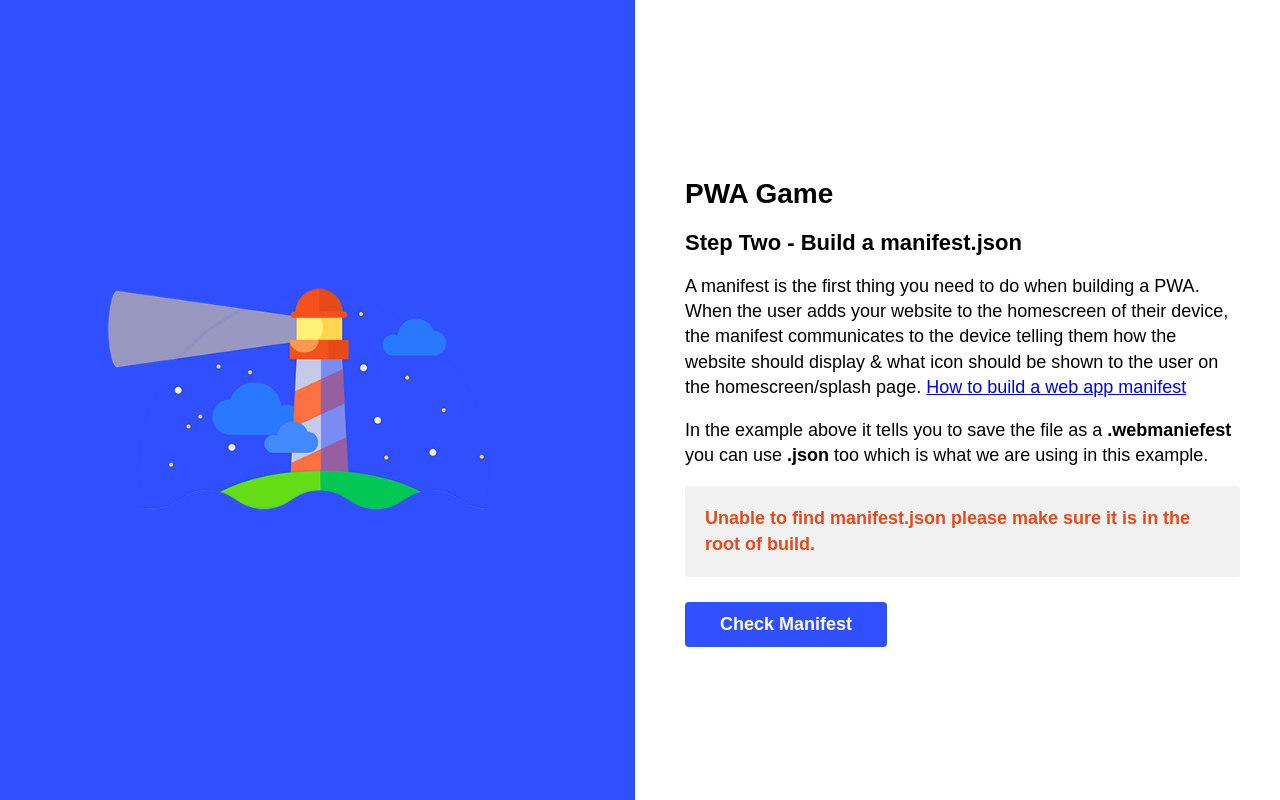
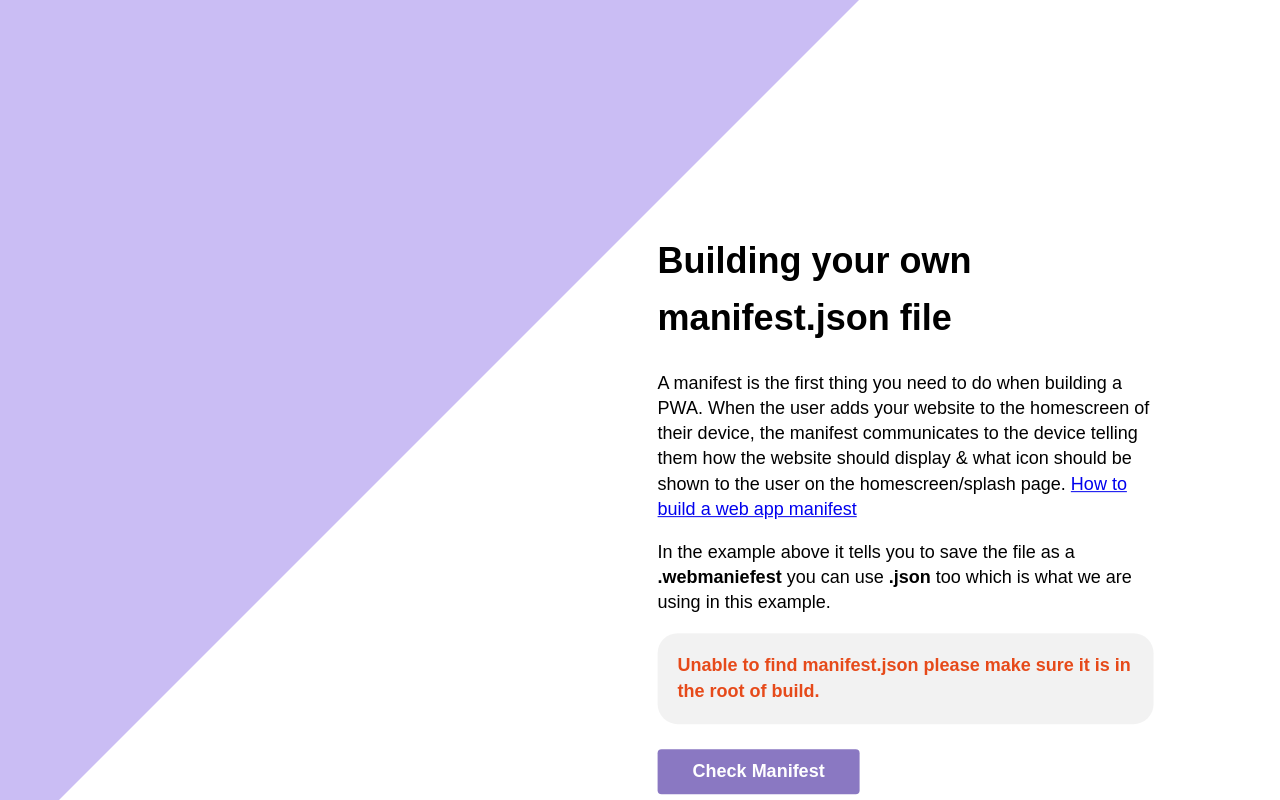
Before and after one commit to code-mattclaffey/pwa-skillshare, an Eleventy site: page src/1/index.njk in a window 1280 px wide. Both pictures are taken after a click on the button "Check Manifest". Built offline with nearby package versions, Linux system fonts and the light colour scheme; Eleventy itself is replaced by a stand-in of ours; files that its build step writes are made by us from their sources; files whose address does not match are found by name; what postcss-import would draw is missing.

Commit message:
test: animations of the layout in prod

```diff
--- a/src/1/index.njk
+++ b/src/1/index.njk
@@ -2,8 +2,7 @@
 layout: layouts/base.njk
 ---
 
-<h1>PWA Game</h1>
-  <h2>Step Two - Build a manifest.json</h2>
+<h1>Building your own manifest.json file</h1>
 
 <p>
   A manifest is the first thing you need to do when building a PWA.
--- a/src/_includes/css/_components/_components.errors.css
+++ b/src/_includes/css/_components/_components.errors.css
@@ -1,14 +1,13 @@
-
 .errors {
   padding-left: 0;
   list-style: none;
 }
 
 .errors__item {
-  background: hsla(0, 4%, 5%, 0.05);
-  border-radius: 3px;
-  color: #e64a1a;
-  font-weight: bold;
+  background: var(--colors-pale);
+  border-radius: 20px;
+  color: var(--colors-validation);
+  font-weight: 600;
   margin-bottom: 20px;
   padding: 20px;
 }
--- a/src/_includes/css/_elements/_elements.buttons.css
+++ b/src/_includes/css/_elements/_elements.buttons.css
@@ -1,6 +1,5 @@
-
 .button {
-  color: #fff;
+  color: var(--colors-white);
   height: 45px;
   border: none;
   -webkit-appearance: none;
@@ -10,10 +9,9 @@
   padding: 8px 35px;
   text-align: center;
   line-height: 19px;
-  transition: background 150ms ease-in-out, color 150ms ease-in-out,
-    box-shadow 150ms ease-in-out, transform 150ms ease-in-out;
-  background-color: #304ffe;
-  box-shadow: 0 6px 0 0 #4430fe;
+  transition: background 150ms ease-in-out, color 150ms ease-in-out, box-shadow 150ms ease-in-out, transform 150ms ease-in-out;
+  background-color: var(--colors-primary-dark);
+  box-shadow: 0 6px 0 0 var(--colors-primary);
   cursor: pointer;
 }
 
@@ -23,5 +21,5 @@
   transform: translate(0, 5px);
   -webkit-transform: translate(0, 5px);
   box-shadow: 0 1px 0 0;
-  color: #fff;
+  color: var(--colors-white);
 }
--- a/src/_includes/css/_elements/_elements.headings.css
+++ b/src/_includes/css/_elements/_elements.headings.css
@@ -1,11 +1,21 @@
 h1 {
-  font-size: 28px;
-  line-height: 34px;
-  max-width: 360px;
+  font-size: 1.4em;
+  line-height: 1.6;
+  max-width: 60ch;
 }
 
 h2 {
-  font-size: 22px;
-  line-height: 26px;
-  max-width: 360px;
+  font-size: 1.2em;
+  line-height: 1.6;
+  max-width: 60ch;
 }
+
+@media screen and (min-width: 640px) {
+  h1 {
+    font-size: 2em;
+  }
+
+  h2 {
+    font-size: 1.6em;
+  }
+}
--- a/src/_includes/css/_elements/_elements.links.css
+++ b/src/_includes/css/_elements/_elements.links.css
@@ -1,6 +1,5 @@
-
 a {
-  color: #304ffe;
+  color: var(--colors-primary);
   font-weight: bold;
   text-decoration: none;
 }
--- a/src/_includes/css/_generic/_generic.page.css
+++ b/src/_includes/css/_generic/_generic.page.css
@@ -1,7 +1,8 @@
 html {
-  font-family: "Avenir Next","Helvectica Neue",Arial,sans-serif,sans-serif;
+  font-family: 'Avenir Next', 'Helvectica Neue', Arial, sans-serif, sans-serif;
   font-size: 18px;
   line-height: 1.4;
+  overflow-x: hidden;
 }
 
 * {
--- a/src/_includes/css/_objects/_objects.layout.css
+++ b/src/_includes/css/_objects/_objects.layout.css
@@ -1,24 +1,163 @@
+@keyframes swooush-left {
+  from {
+    transform: rotate(75deg) scale(2) translate(-100%, 0);
+  }
 
-.grid__block {
+  to {
+    transform: rotate(55deg) scale(2) translate(-70%, 0);
+  }
+}
+
+@keyframes swooush-right {
+  from {
+    opacity: 0;
+  }
+
+  to {
+    opacity: 1;
+  }
+}
+
+@keyframes swooush-left-exit {
+  from {
+    transform: rotate(55deg) scale(2) translate(-70%, 0);
+  }
+
+  to {
+    transform: rotate(75deg) scale(2) translate(-100%, 0);
+  }
+}
+
+@keyframes swooush-right-exit {
+  from {
+    opacity: 1;
+  }
+
+  to {
+    opacity: 0;
+  }
+}
+
+@media screen and (min-width: 640px) {
+  @keyframes swooush-left {
+    from {
+      transform: rotate(45deg) scale(2) translate(-100%, 0);
+    }
+
+    to {
+      transform: rotate(45deg) scale(2) translate(-55%, 0);
+    }
+  }
+
+  @keyframes swooush-right {
+    from {
+      opacity: 0;
+      transform: translate(0%, 10%);
+    }
+
+    to {
+      opacity: 1;
+      transform: translate(-15%, 10%);
+    }
+  }
+
+  @keyframes swooush-left-exit {
+    from {
+      transform: rotate(45deg) scale(2) translate(-55%, 0);
+    }
+
+    to {
+      transform: rotate(45deg) scale(2) translate(-100%, 0);
+    }
+  }
+
+  @keyframes swooush-right-exit {
+    from {
+      opacity: 1;
+      transform: translate(-15%, 10%);
+    }
+
+    to {
+      opacity: 0;
+      transform: translate(0%, 10%);
+    }
+  }
+}
+
+@keyframes fade-in {
+  from {
+    opacity: 0;
+  }
+
+  to {
+    opacity: 1;
+  }
+}
+
+.layout {
+  overflow-y: auto;
+  height: 100vh;
+  position: relative;
+}
+
+.js .layout {
+  animation: fade-in 0.2s 0.5s forwards;
+  opacity: 0;
+}
+
+.layout__shape {
+  height: 100%;
+  background-color: var(--colors-primary);
+  left: 0;
+  position: absolute;
+  top: 0;
+  transform: rotate(55deg) scale(2) translate(-70%, 0);
+  width: 100%;
+  z-index: -1;
+}
+
+.js .entrance .layout__shape {
+  animation: swooush-left 1.5s 0.5s forwards;
+}
+
+.js .entrance .layout__content {
+  animation: swooush-right 1s 1.5s forwards;
+}
+
+.js .exit .layout__shape {
+  animation: swooush-left-exit 1.5s forwards;
+}
+
+.js .exit .layout__content {
+  animation: swooush-right-exit 1.5s forwards;
+}
+
+.layout__content {
+  padding: 20px;
+  max-width: 640px;
   width: 100%;
 }
 
-@media screen and (min-width: 960px) {
-  .grid {
-    display: grid;
-    grid-template-columns: repeat(2, 1fr);
-    grid-gap: 10px;
-    height: 100vh;
+@media screen and (min-width: 640px) {
+  .js .entrance .layout__shape {
+    transform: rotate(45deg) scale(2) translate(-55%, 0);
   }
 
-  .grid__block {
+  .layout__content {
+    padding: 40px;
+    transform: translate(-15%, 10%);
+  }
+
+  .layout__content-container {
     align-items: center;
     display: flex;
+    height: 100%;
+    padding-left: 55%;
+    padding-top: 5%;
+  }
+
+  .js .entrance .layout__content {
+    opacity: 0;
+    transform: translate(0%, 10%);
   }
 }
-
-.content {
-  padding: 40px;
-  max-width: 640px;
-  width: 100%;
-}
--- /dev/null
+++ b/src/_includes/css/_settings/_settings.colors.css
@@ -0,0 +1,8 @@
+:root {
+  --colors-primary: #cabdf4;
+  --colors-primary-dark: #8a78c2;
+  --colors-white: #ffffff;
+  --colors-body: #222222;
+  --colors-pale: hsla(0, 4%, 5%, 0.05);
+  --colors-validation: #e64a1a;
+}
--- a/src/_includes/css/styles.css
+++ b/src/_includes/css/styles.css
@@ -1,4 +1,5 @@
 @import 'normalize.css';
+@import "./_settings/_settings.colors.css";
 @import "./_generic/_generic.page.css";
 @import "./_generic/_generic.selection.css";
 @import "./_objects/_objects.layout.css";
--- a/src/_includes/layouts/base.njk
+++ b/src/_includes/layouts/base.njk
@@ -1,11 +1,21 @@
 <!DOCTYPE html>
-<html lang="en">
+<html lang="en" class="no-js">
   <head>
     <meta charset="utf-8" />
     <meta http-equiv="x-ua-compatible" content="ie=edge" />
     <meta name="viewport" content="width=device-width, initial-scale=1" />
     <title>PWA Kata</title>
     <meta name="description" content="PWA Kata" />
+
+    <script>
+      (function() {
+        'use strict';
+
+        document.querySelector('.no-js').classList.add('js')
+        document.querySelector('.no-js').classList.remove('no-js')
+      }())
+    </script>
+
     <link href="/css/styles.css" type="text/css" rel="stylesheet" />
     <link rel="manifest" href="/manifest.json" />
     <meta name="theme-color" content="#304ffe" />
@@ -26,18 +36,19 @@
       sizes="16x16"
       href="/images/icons/favicon-16x16.png"
     />
+
   </head>
   <body>
-    <div class="grid">
-      <div class="grid__block" style="background-color: #304ffe">
-        <img src="/images/pwa-lighthouse.png" class="logo" alt="Logo" />
+    <div class="layout">
+      <div class="layout__shape">
       </div>
-      <div class="grid__block">
-        <main class="content">
+      <div class="layout__content-container">
+        <main class="layout__content">
           {{content | safe }}
         </main>
       </div>
     </div>
     <script src="/scripts/test-manifest.js" type="module" defer></script>
+    <script src="/scripts/transitions.js" type="module" defer></script>
   </body>
 </html>
--- /dev/null
+++ b/src/scripts/transitions.js
@@ -0,0 +1,19 @@
+window.addEventListener('load', () => {
+  document.body.classList.add('entrance');
+});
+
+const animateOut = (e) => {
+  e.preventDefault();
+  var target = e.currentTarget.getAttribute('href');
+
+  document.body.classList.add('exit');
+
+  setTimeout(function () {
+    window.location = target;
+    clearTimeout(this);
+  }, 1250);
+}
+
+Array.from(document.querySelectorAll('a')).forEach(anchor => {
+  anchor.addEventListener('click', animateOut);
+})
```
Lines whose indentation alone changed are shown as unchanged.
